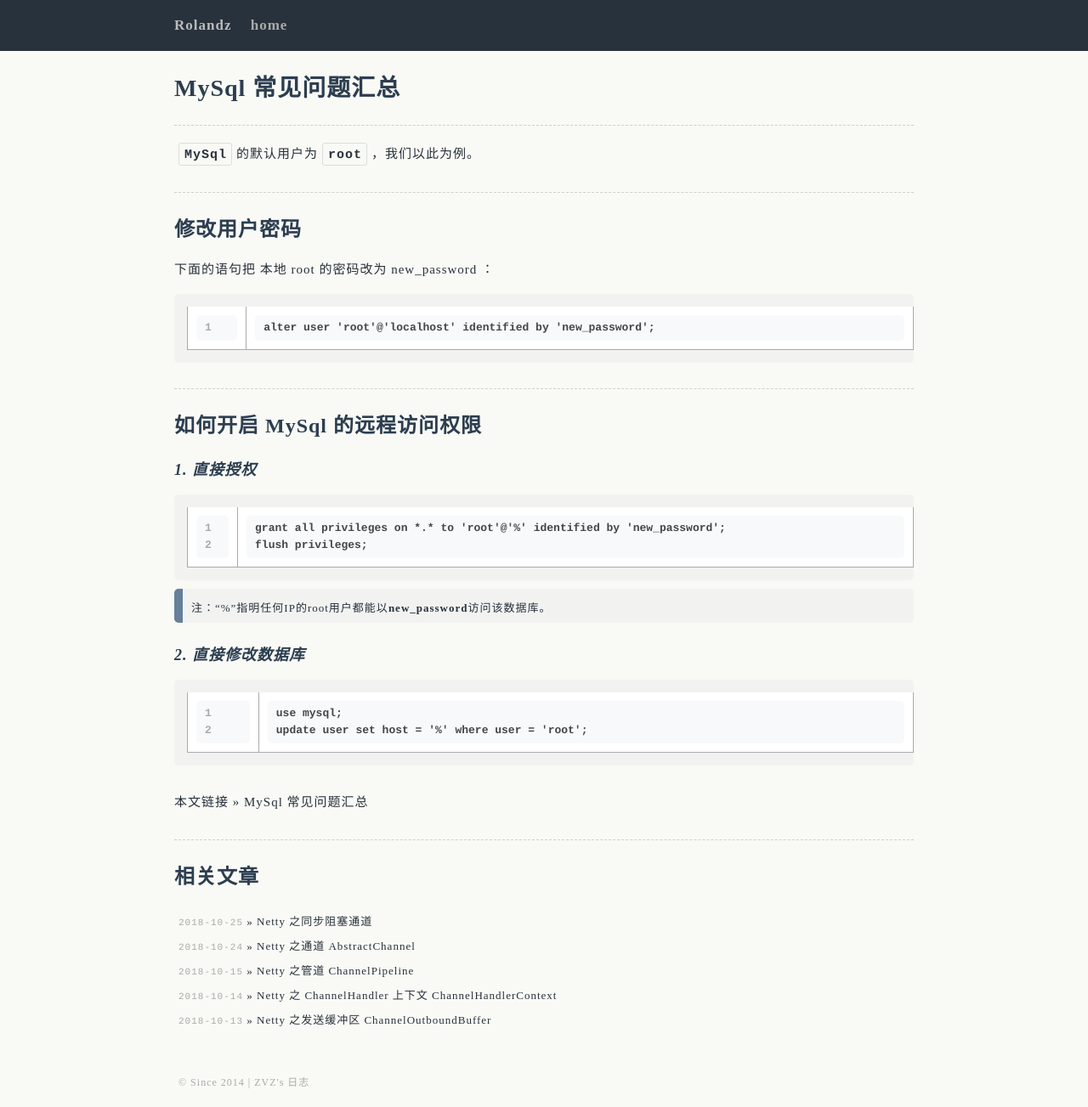
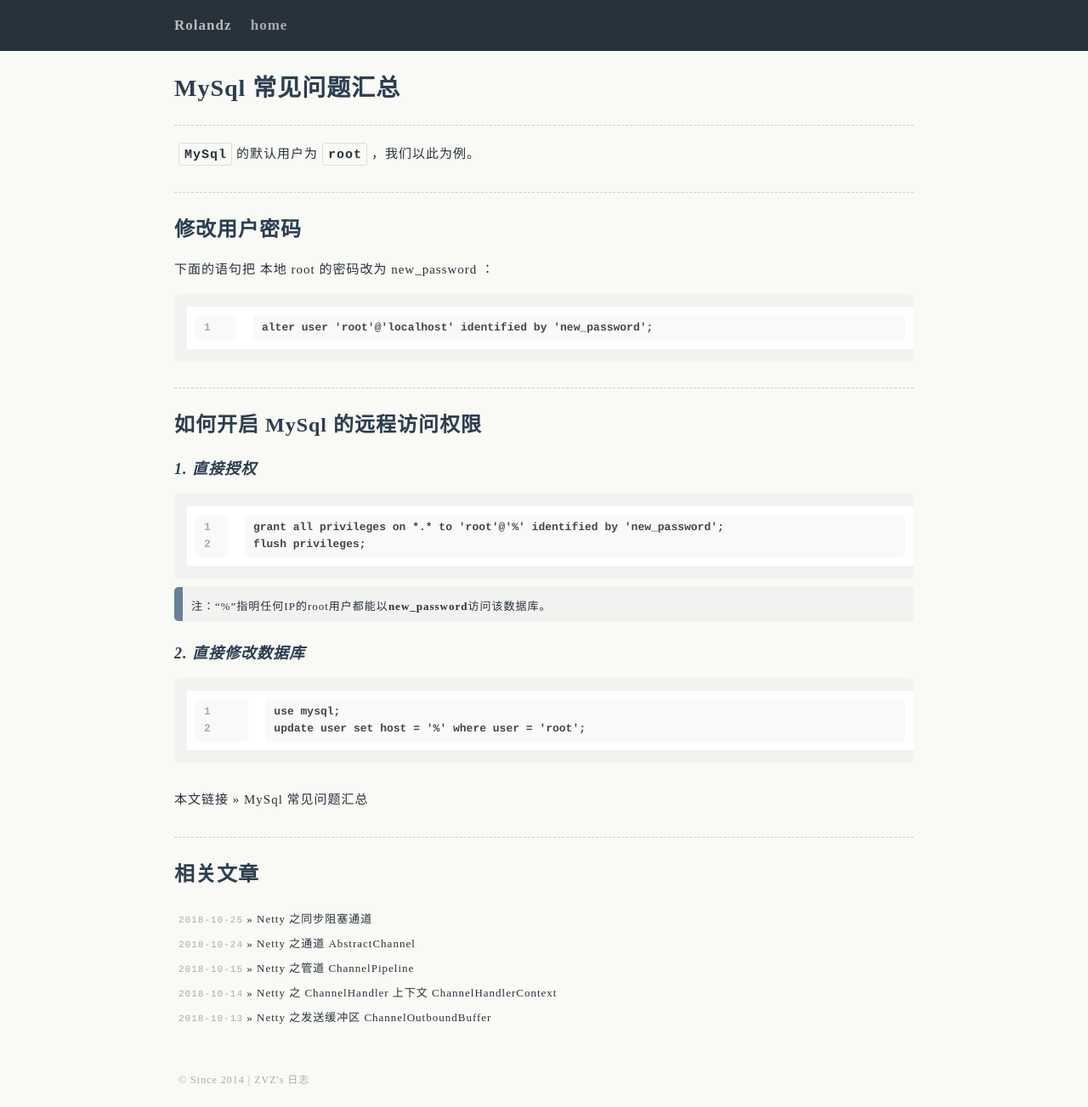
Before and after one commit to uxgnoz/uxgnoz.github.com, a Jekyll site: the page built from _posts/2014-07-31-mysql-faq.md, in a window 1280 px wide. Shown: the whole page at 85% size. Built offline with Jekyll 4.4.1, drawn with Linux system fonts in a browser that asks for light colours; comment, search, counter and statistics services are not loaded.

Commit message:
css/screen.css

```diff
--- a/css/screen.css
+++ b/css/screen.css
@@ -281,7 +281,7 @@
   word-wrap: break-word;
 }
 
-#post figure tbody pre td {
+#post figure pre td {
   border: 0px;
 
 }
```
